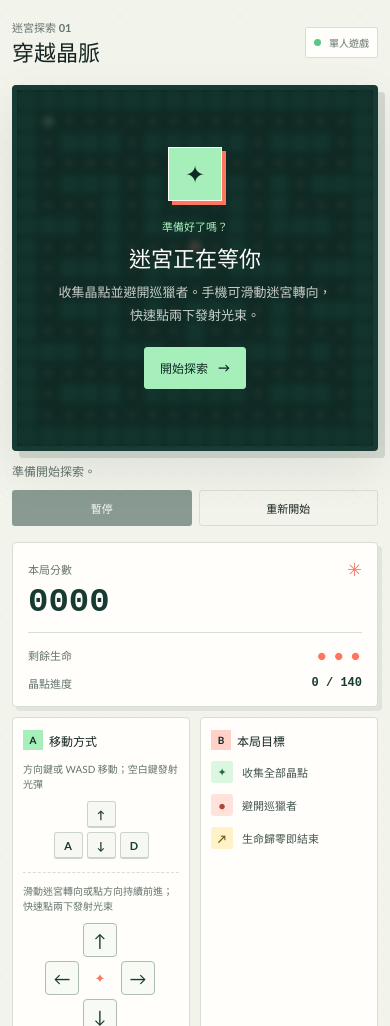
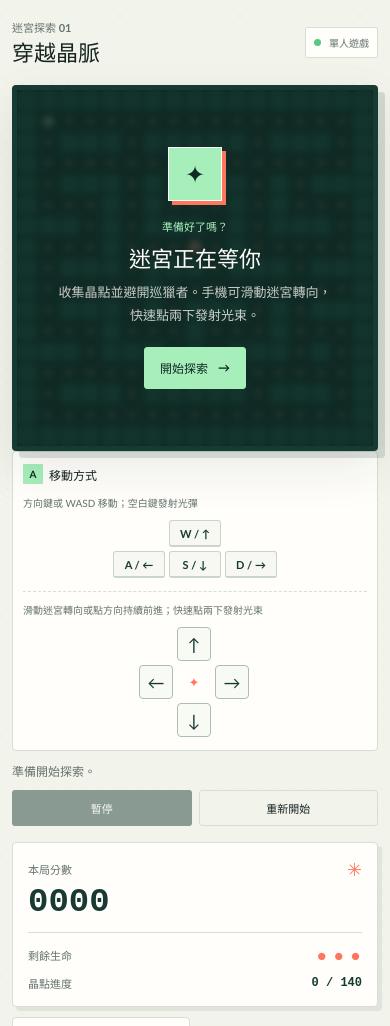
Before and after one commit to wisepeter2000-blip/crystal-maze, a plain HTML site: page index.html in a window 390 px wide. Shown: the part 74-1100 px from the top of the page. Drawn offline with Linux system fonts and the light colour scheme.

Commit message:
Move mobile controls below game board
Co-authored-by: Copilot <223556219+Copilot@users.noreply.github.com>

```diff
--- a/index.html
+++ b/index.html
@@ -47,6 +47,30 @@
             </div>
           </div>
 
+          <section class="control-panel" aria-labelledby="controlsTitle">
+            <div class="section-heading">
+              <span class="section-index">A</span>
+              <h2 id="controlsTitle">移動方式</h2>
+            </div>
+            <p class="control-hint">方向鍵或 WASD 移動；空白鍵發射光彈</p>
+            <div class="key-guide" aria-hidden="true">
+              <span class="key-spacer"></span><kbd>W / ↑</kbd><span class="key-spacer"></span>
+              <kbd>A / ←</kbd><kbd>S / ↓</kbd><kbd>D / →</kbd>
+            </div>
+            <p class="touch-hint">滑動迷宮轉向或點方向持續前進；快速點兩下發射光束</p>
+            <div class="direction-pad" aria-label="觸控方向控制">
+              <span class="pad-spacer" aria-hidden="true"></span>
+              <button class="direction-button" type="button" data-direction="up" aria-label="向上移動"><span aria-hidden="true">↑</span></button>
+              <span class="pad-spacer" aria-hidden="true"></span>
+              <button class="direction-button" type="button" data-direction="left" aria-label="向左移動"><span aria-hidden="true">←</span></button>
+              <span class="pad-center" aria-hidden="true">✦</span>
+              <button class="direction-button" type="button" data-direction="right" aria-label="向右移動"><span aria-hidden="true">→</span></button>
+              <span class="pad-spacer" aria-hidden="true"></span>
+              <button class="direction-button" type="button" data-direction="down" aria-label="向下移動"><span aria-hidden="true">↓</span></button>
+              <span class="pad-spacer" aria-hidden="true"></span>
+            </div>
+          </section>
+
           <div class="status-row">
             <p id="gameStatus" class="game-status" role="status" aria-live="polite" aria-atomic="true">準備開始探索。</p>
             <div class="game-actions">
@@ -56,7 +80,7 @@
           </div>
         </section>
 
-        <aside class="info-column" aria-label="遊戲資訊與操作">
+        <aside class="info-column" aria-label="遊戲資訊">
           <section class="score-panel" aria-label="本局狀態">
             <div class="score-heading">
               <span class="section-label">本局分數</span>
@@ -71,30 +95,6 @@
             <div class="stats-line dots-line">
               <span class="section-label">晶點進度</span>
               <span class="dot-count" id="dotCount">0 / 0</span>
-            </div>
-          </section>
-
-          <section class="control-panel" aria-labelledby="controlsTitle">
-            <div class="section-heading">
-              <span class="section-index">A</span>
-              <h2 id="controlsTitle">移動方式</h2>
-            </div>
-            <p class="control-hint">方向鍵或 WASD 移動；空白鍵發射光彈</p>
-            <div class="key-guide" aria-hidden="true">
-              <span class="key-spacer"></span><kbd>↑</kbd><span class="key-spacer"></span>
-              <kbd>A</kbd><kbd>↓</kbd><kbd>D</kbd>
-            </div>
-            <p class="touch-hint">滑動迷宮轉向或點方向持續前進；快速點兩下發射光束</p>
-            <div class="direction-pad" aria-label="觸控方向控制">
-              <span class="pad-spacer" aria-hidden="true"></span>
-              <button class="direction-button" type="button" data-direction="up" aria-label="向上移動"><span aria-hidden="true">↑</span></button>
-              <span class="pad-spacer" aria-hidden="true"></span>
-              <button class="direction-button" type="button" data-direction="left" aria-label="向左移動"><span aria-hidden="true">←</span></button>
-              <span class="pad-center" aria-hidden="true">✦</span>
-              <button class="direction-button" type="button" data-direction="right" aria-label="向右移動"><span aria-hidden="true">→</span></button>
-              <span class="pad-spacer" aria-hidden="true"></span>
-              <button class="direction-button" type="button" data-direction="down" aria-label="向下移動"><span aria-hidden="true">↓</span></button>
-              <span class="pad-spacer" aria-hidden="true"></span>
             </div>
           </section>
 
--- a/src/game.js
+++ b/src/game.js
@@ -406,6 +406,7 @@
     }
 
     if (!game.inputDirection) {
+      player.queuedDirection = null;
       player.direction = null;
     }
   }
@@ -514,8 +515,9 @@
   function syncInputDirection() {
     const activeDirections = Array.from(pressedDirections.values());
     game.inputDirection = activeDirections.at(-1) || touchDirection;
-    game.player.queuedDirection = game.inputDirection;
-    if (!game.inputDirection) {
+    if (game.inputDirection) {
+      game.player.queuedDirection = game.inputDirection;
+    } else {
       game.player.direction = null;
     }
   }
--- a/styles.css
+++ b/styles.css
@@ -101,13 +101,19 @@ a:focus-visible {
 .game-layout {
   display: grid;
   grid-template-columns: minmax(0, 1fr) 276px;
+  grid-template-areas: "game info";
   align-items: start;
   gap: 26px;
   padding-block: 34px 40px;
 }
 
-.game-panel,
+.game-panel {
+  grid-area: game;
+  min-width: 0;
+}
+
 .info-column {
+  grid-area: info;
   min-width: 0;
 }
 
@@ -441,7 +447,7 @@ h1 {
 .key-guide {
   width: max-content;
   display: grid;
-  grid-template-columns: repeat(3, 29px);
+  grid-template-columns: repeat(3, 52px);
   gap: 4px;
   margin: 10px auto 13px;
 }
@@ -577,6 +583,7 @@ kbd {
 
   .game-layout {
     grid-template-columns: minmax(0, 1fr);
+    grid-template-areas: "game" "info";
     gap: 16px;
     padding-block: 22px 28px;
   }
@@ -592,9 +599,12 @@ kbd {
     grid-column: 1 / -1;
   }
 
+  .objective-panel {
+    min-height: 100%;
+  }
+
   .control-panel,
   .objective-panel {
-    min-height: 100%;
     padding: 14px;
   }
 
```
